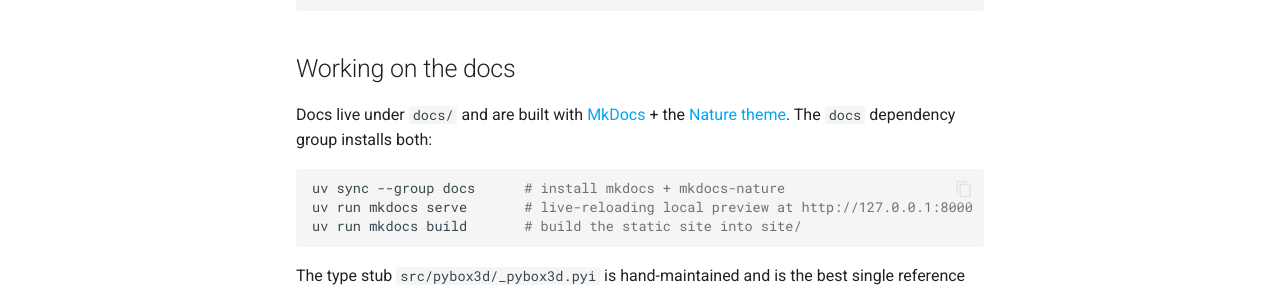
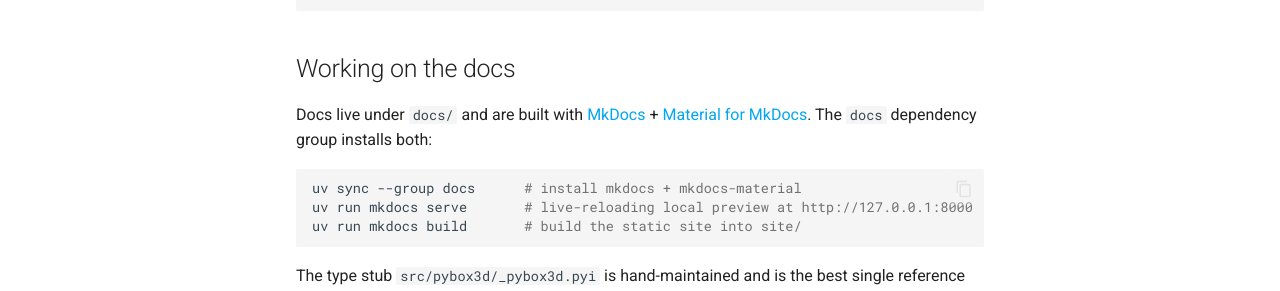
Before and after one commit to algaves/pybox3d, an MkDocs documentation site: the page built from docs/getting-started.md, in a window 1280 px wide and 947 px high. Shown: the part 539-830 px from the top of the window. Built offline with MkDocs 1.6.1 and Material for MkDocs 9.7.7, drawn with Linux system fonts in a browser that asks for light colours; comment, search, counter and statistics services are not loaded.

Commit message:
docs: update theme references back to mkdocs-material

````diff
--- a/docs/getting-started.md
+++ b/docs/getting-started.md
@@ -20,11 +20,11 @@ uv run python examples/falling_box_demo.py
 ## Working on the docs
 
 Docs live under `docs/` and are built with [MkDocs](https://www.mkdocs.org/)
-+ the [Nature theme](https://github.com/pkeilbach/mkdocs-nature). The
++ [Material for MkDocs](https://squidfunk.github.io/mkdocs-material/). The
 `docs` dependency group installs both:
 
 ```sh
-uv sync --group docs      # install mkdocs + mkdocs-nature
+uv sync --group docs      # install mkdocs + mkdocs-material
 uv run mkdocs serve       # live-reloading local preview at http://127.0.0.1:8000
 uv run mkdocs build       # build the static site into site/
 ```
````
Also changed, not shown: README.md (+1 -1 lines).
